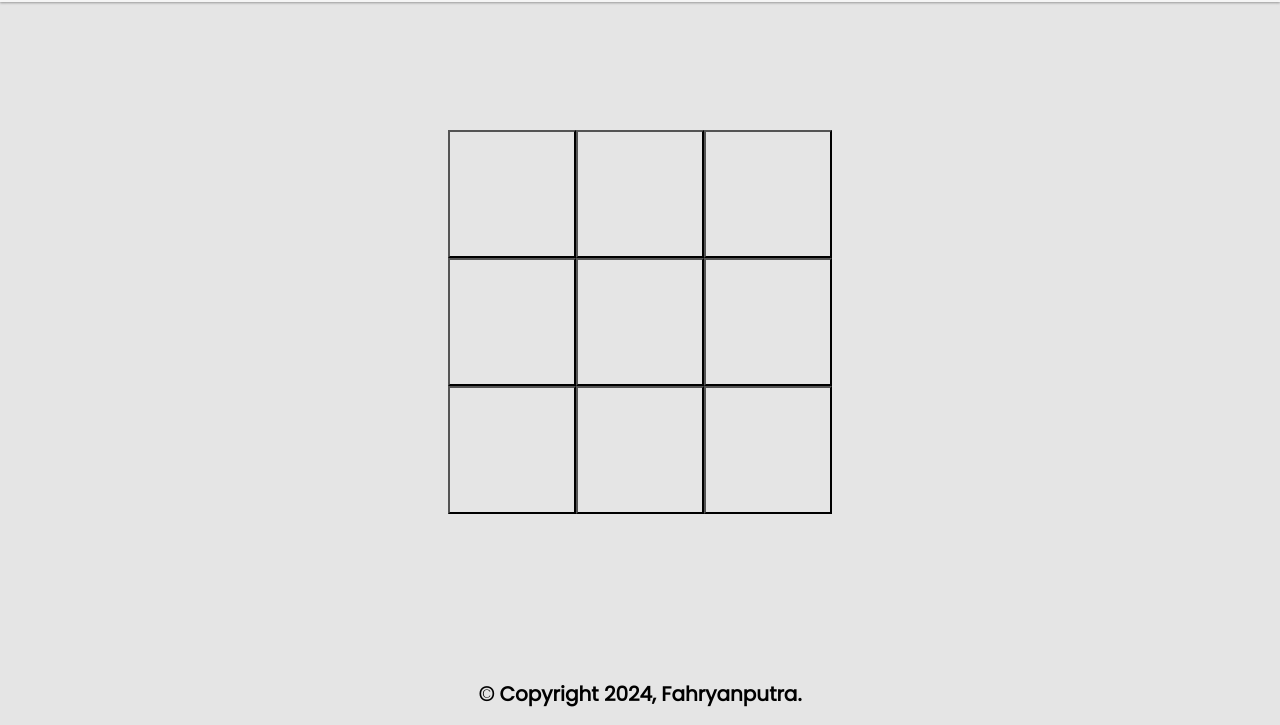
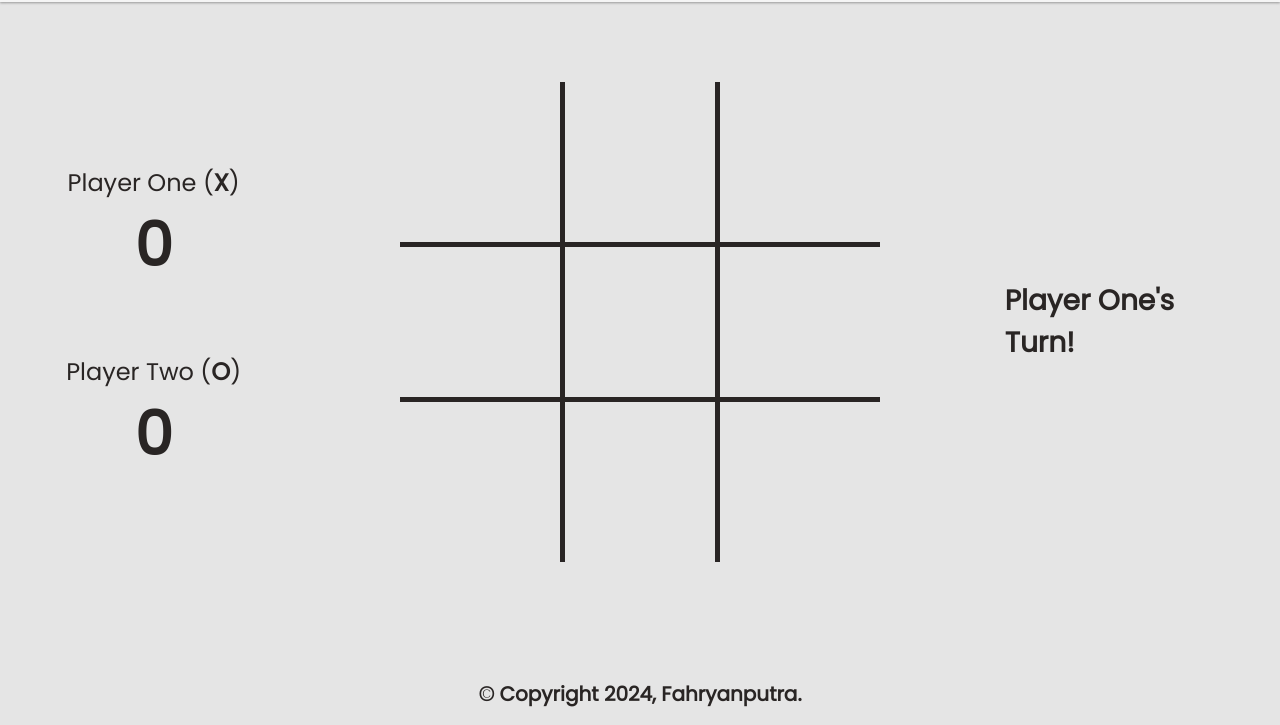
Before and after one commit to fahryanputra/tic-tac-toe, a plain HTML site: page index.html in a window 1280 px wide. Shown: the part 75-800 px from the top of the page. Drawn offline with Linux system fonts and the light colour scheme.

Commit message:
Add CSS styling

```diff
--- a/index.html
+++ b/index.html
@@ -12,12 +12,22 @@
         <h2>Tic Tac Toe</h2>
     </header>
     <div class="content">
-        <div class="player-one-container"></div>
+        <div class="scoreboard-container">
+            <div class="player one">
+                <div class="name">Player One (<span class="marker">X</span>)</div>
+                <div class="score score-1">0</div>
+            </div>
+            <div class="player two">
+                <div class="name">Player Two (<span class="marker">O</span>)</div>
+                <div class="score score-2">0</div>
+            </div>
+        </div>
         <div class="game-container">
             <div class="board-container"></div>
-            <div class="winner-text"></div>
         </div>
-        <div class="player-two-container"></div>
+        <div class="control-container">
+            <div class="announcement-text"></div>
+        </div>
     </div>
     <footer>
         <p>© Copyright 2024, Fahryanputra.</p>
--- a/script.js
+++ b/script.js
@@ -23,11 +23,17 @@ const GameBoard = (function() {
 function DisplayController(gameBoard) {
     const game = GameController(gameBoard);
     const container = document.querySelector(".board-container");
+    const announcementText = document.querySelector(".announcement-text");
+    const playerOneScore = document.querySelector(".score-1");
+    const playerTwoScore = document.querySelector(".score-2");
+
+    announcementText.textContent = `${game.getActivePlayer().getName()}'s Turn!`
 
     for(let i = 0; i < gameBoard.length; i++) {
         for(let j = 0; j < gameBoard[i].length; j++) {
             // Display the game board
             const markerButton = document.createElement("button");
+            markerButton.setAttribute("class", `cell-${i}${j}`)
 
             markerButton.addEventListener("click", () => {
                 // Mark the board with player marker
@@ -39,8 +45,20 @@ function DisplayController(gameBoard) {
 
                 // Check for winner
                 if(game.getWinner() !== false) {
-                    const winnerText = document.querySelector(".winner-text");
-                    winnerText.textContent = game.getWinner();
+                    if(game.getWinner() === 0) {
+                        announcementText.textContent = "It's a tie!";
+                    } else {
+                        // Add score to the winning player
+                        game.getActivePlayer().addScore();
+                        // Display the score
+                        playerOneScore.textContent = game.getPlayer()[0].getScore();
+                        playerTwoScore.textContent = game.getPlayer()[1].getScore();
+                        // Display the winning announcement text
+                        announcementText.textContent = `${game.getWinner().getName()} wins!`;
+                    }
+                } else {
+                    // Display player turns
+                    announcementText.textContent = `${game.getActivePlayer().getName()}'s Turn!`;
                 };
             });
 
@@ -52,12 +70,16 @@ function DisplayController(gameBoard) {
 
 // Create createPlayer factory function
 function createPlayer(name, token, marker) {
-    // Method to getting player name and token
+    let score = 0;
+
+    // Method to getting player attributes
     const getName = () => name;
     const getToken = () => token;
     const getMarker = () => marker;
+    const getScore = () => score;
+    const addScore = () => score++;
 
-    return {getName, getToken, getMarker};
+    return {getName, getToken, getMarker, getScore, addScore};
 };
 
 // Create GameController function
@@ -108,9 +130,9 @@ function GameController(gameBoard) {
                         isRow === true ? sum += array[i][j] : sum += array[j][i];
                     };
                     if(sum === array.length) {
-                        winner = `The winner is ${players[0].getName()}!`;
+                        winner = players[0];
                     } else if (sum === -array.length) {
-                        winner = `The winner is ${players[1].getName()}!`;
+                        winner = players[1];
                     }
                 };
             }
@@ -122,9 +144,9 @@ function GameController(gameBoard) {
                     isDown === true ? sum += array[i][i] : sum += array[(array.length - 1) - i][i];
                 }
                 if(sum === array.length) {
-                    winner = `The winner is ${players[0].getName()}!`;
+                    winner = players[0];
                 } else if (sum === -array.length) {
-                    winner = `The winner is ${players[1].getName()}!`;
+                    winner = players[1];
                 }
             }
 
@@ -143,7 +165,7 @@ function GameController(gameBoard) {
             }
 
             if((round === 9) && (winner === false)) {
-                winner = "Draw!";
+                winner = 0;
             }
 
 
@@ -175,8 +197,10 @@ function GameController(gameBoard) {
     const getActivePlayer = () => activePlayer;
     // Method to getting the winner
     const getWinner = () => winner;
+    // Get players
+    const getPlayer = () => players;
 
-    return {playRound, getActivePlayer, getWinner};
+    return {playRound, getActivePlayer, getWinner, getPlayer};
 };
 
 const gameBoard = GameBoard.getBoard();
--- a/style.css
+++ b/style.css
@@ -15,6 +15,7 @@ body {
     background-color: #e5e5e5;
     font-family: 'Poppins', sans-serif;
     margin-bottom: 2rem;
+    color: #292524;
 }
 
 header {
@@ -30,8 +31,32 @@ header > h2 {
 
 .content {
     display: grid;
-    grid-template-columns: 1fr 4fr 1fr;
+    grid-template-columns: 1fr 3fr 1fr;
     height: 80vh;
+    padding: 0 2rem;
+}
+
+.scoreboard-container {
+    display: flex;
+    flex-direction: column;
+    align-items: center;
+    justify-content: center;
+    gap: 4rem;
+}
+
+.name {
+    font-size: 24px;
+}
+
+.name > span {
+    font-weight: bold;
+}
+
+.score {
+    font-size: 60px;
+    font-weight: bold;
+    display: flex;
+    justify-content: center;
 }
 
 .game-container {
@@ -39,6 +64,7 @@ header > h2 {
     flex-direction: column;
     align-items: center;
     justify-content: center;
+    gap: 2rem;
 }
 
 .board-container {
@@ -50,9 +76,44 @@ header > h2 {
 
 .board-container > button {
     background-color: #e5e5e5;
-    font-size: 60px;
-    width: 8rem;
-    height: 8rem;
+    font-size: 140px;
+    width: 10rem;
+    height: 10rem;
+    border: 5px solid #292524;
+}
+
+.board-container > button:disabled {
+    color: #292524;
+}
+
+.board-container > .cell-00,
+.board-container > .cell-02,
+.board-container > .cell-20,
+.board-container > .cell-22 {
+    border: none;
+}
+
+.board-container > .cell-01,
+.board-container > .cell-21 {
+    border-top: none;
+    border-bottom: none;
+}
+
+.board-container > .cell-10,
+.board-container > .cell-12 {
+    border-left: none;
+    border-right: none;
+}
+
+.control-container {
+    display: flex;
+    flex-direction: column;
+    justify-content: center;
+}
+
+.announcement-text {
+    font-size: 28px;
+    font-weight: bold;
 }
 
 footer {
```
